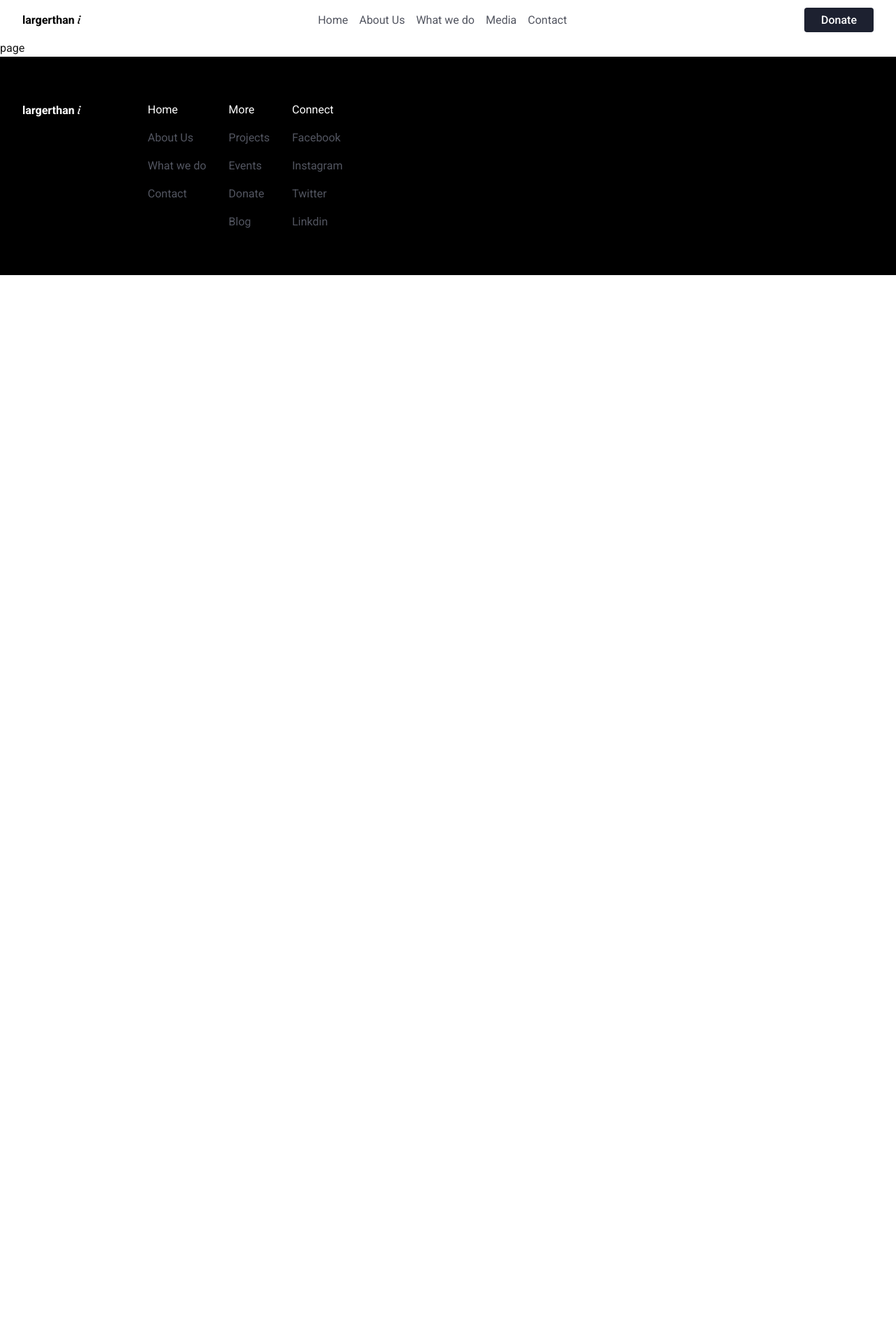
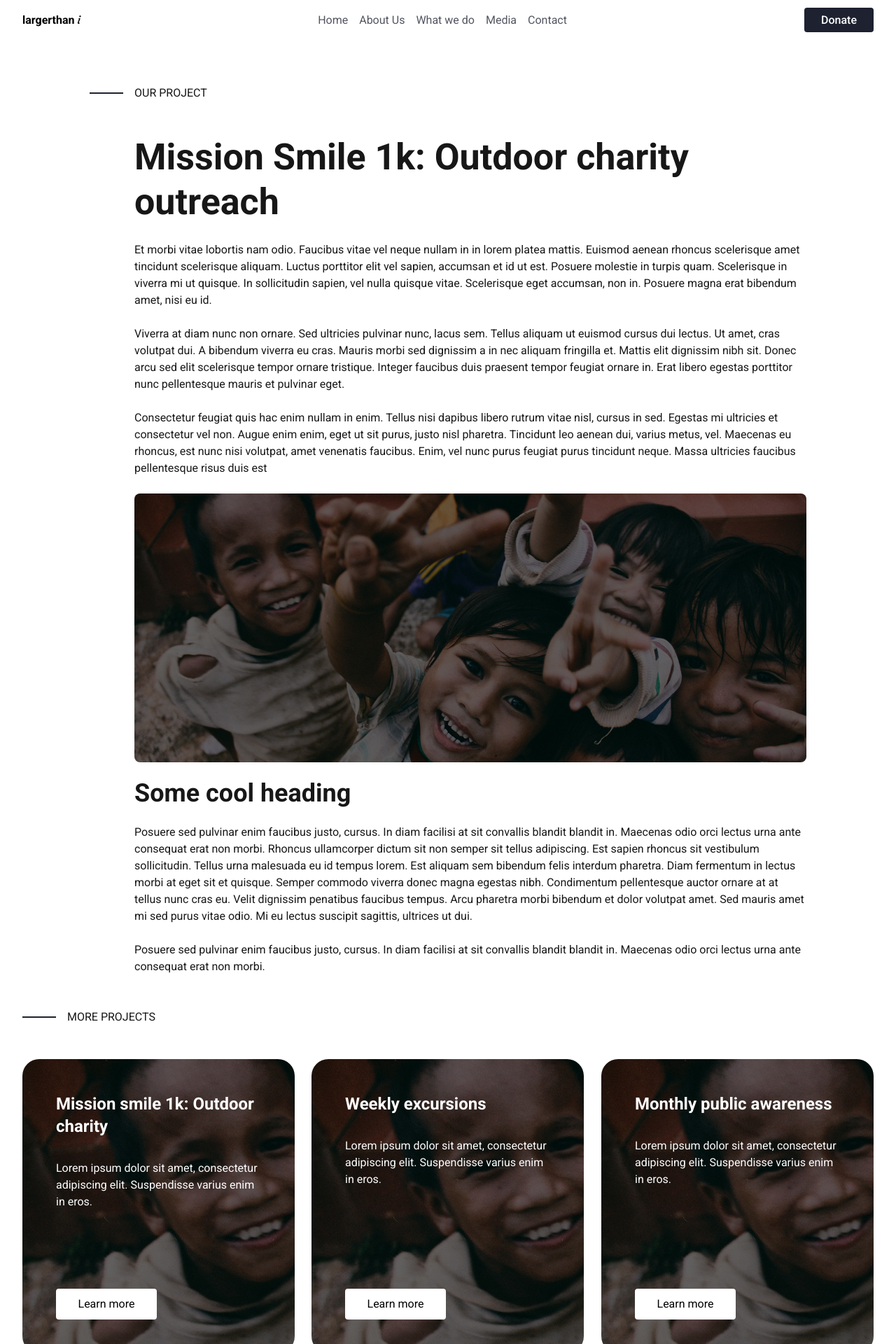
Before and after one commit to stpholise/orphanage, a Next.js app: page /projects/1 in a window 1280 px wide. Shown: the top 1920 px of the page at 70% size. Before the commit the page ends 800 px from the top, so only its background shows below. Built offline with nearby package versions, Linux system fonts and the light colour scheme.

Commit message:
add summary tab to donation page add product dynamic page

```diff
--- a/app/_components/cards/TeamMemberCard.tsx
+++ b/app/_components/cards/TeamMemberCard.tsx
@@ -19,7 +19,7 @@ const TeamMemberCard = ({
   linkedin,
 }: TeamMemberProp) => {
   return (
-    <div className="lg:w-72 text-center flex flex-col gap-3">
+    <div className="xl:w-72 lg:w-66 xl:border-0 lg:border-4 text-center flex flex-col gap-3">
       <Image
         src={imageUrl || "/teamMembers/loe.jpg"}
         alt="team member image "
@@ -55,7 +55,7 @@ const TeamMemberCard = ({
         <div className="">
           <Link href={linkedin || "linkedin.com"}>
             <Image
-              src="/icons/facebook.svg"
+              src="/Icons/facebook.svg"
               alt="facebook icon"
               width="100"
               height="100"
--- /dev/null
+++ b/app/_components/features/SummaryTabs.tsx
@@ -0,0 +1,67 @@
+"use client";
+import { TemplateContext } from "next/dist/shared/lib/app-router-context.shared-runtime";
+import { useState, useEffect } from "react";
+import clsx from "clsx";
+
+interface TabItem {
+  value: string;
+  label: string;
+}
+
+const tabData = {
+  overview: [
+    "Lorem ipsum dolor sit amet, consectetur adipiscing elit. Suspendisse varius enim in eros elementum tristique.",
+    "Aenean faucibus nibh et justo cursus id rutrum lorem imperdiet.",
+  ],
+  impact: [
+    "Impact content goes here. Duis cursus, mi quis viverra ornare, eros dolor interdum nulla.",
+    "Nunc ut sem vitae risus tristique posuere.",
+  ],
+  aim: [
+    "What you get content here. Ut commodo diam libero vitae erat.",
+    "Suspendisse varius enim in eros elementum tristique.",
+  ],
+};
+
+const SummaryTabs = () => {
+  const [currentTab, setCurrentTab] = useState<string>("overview");
+  const [tabBody, setTabBody] = useState<string[]>(tabData.overview);
+
+  const tabs: TabItem[] = [
+    { value: "overview", label: "Overview" },
+    { value: "impact", label: "Impact" },
+    { value: "aim", label: "What you get" },
+  ];
+
+  useEffect(() => {
+    setTabBody(tabData[currentTab as keyof typeof tabData] || tabData.overview);
+  }, [currentTab]);
+
+  return (
+    <div className="max-w-[480px]">
+      <div className="headers flex gap-4  border-b-2 border-gray-100 w-fit">
+        {tabs.map((tab) => (
+          <button
+            key={tab.value}
+            onClick={() => setCurrentTab(tab.value)}
+            className={clsx(
+              " px-4 py-2  font-medium",
+              currentTab === tab.value
+                ? "border-b-2 border-[#F2C94C] "
+                : "border-b-2 border-transparent"
+            )}
+          >
+            {tab.label}
+          </button>
+        ))}
+      </div>
+      <div className="body py-6">
+        {tabBody.map((text, index) => (
+          <p key={index} className="py-2">{text} </p>
+        ))}
+      </div>
+    </div>
+  );
+};
+
+export default SummaryTabs;
--- a/app/_components/helpers/ProjectsWrapper.tsx
+++ b/app/_components/helpers/ProjectsWrapper.tsx
@@ -26,7 +26,7 @@ const ourProjects: Project[] = [
 const ProjectsWrapper = () => {
   return (
     <div className="">
-      <div className="container mx-auto flex flex-col md:flex-row gap-6">
+      <div className=" flex flex-col md:flex-row gap-6">
         {ourProjects.map((item, index) => (
           <ProjectCard
             key={index}
--- /dev/null
+++ b/app/_components/helpers/Volunteer.tsx
@@ -0,0 +1,23 @@
+const Volunteer = () => {
+  return (
+    <div className="flex w-full lg:gap-16 items-center justify-center bg-[url('/Images/BG-Image.jpg')] bg-cover h-72 py-9 md:h-96 rounded-lg ">
+      <div
+        className={`flex flex-col px-4 items-center justify-center w-full md:w-[760px] md:px-4  gap-9 `}
+      >
+        <h3 className="font-bold text-2xl md:text-4xl lg:text-5xl text-white ">
+          You can contribute to provide a place for children with special needs!
+        </h3>
+        <div className=" flex flex-col md:flex-row items-center justify-center gap-4">
+          <button className="bg-[#F2C94C] w-44 md:w-52 h-12 rounded-sm">
+            Join as a volunteer
+          </button>
+          <button className="bg-white  text-black w-28 md:w-36 h-12 rounded-sm">
+            Donate
+          </button>
+        </div>
+      </div>
+    </div>
+  );
+};
+
+export default Volunteer;
--- a/app/_components/layouts/Footer.tsx
+++ b/app/_components/layouts/Footer.tsx
@@ -47,7 +47,7 @@ const Footer = () => {
             <span className={`${courgette.className}`}>i</span>
           </p>
         </div>
-        <div className="flex flex-wrap sm:flex-row gap-8 ">
+        <div className="flex flex-wrap sm:flex-row gap-8 lg:gap-24 ">
           <div className={`flex flex-col gap-4 text-[#525560]`}>
             {navItems.map((item, index) => (
               <Link
--- a/app/_components/utils/TeamMembersWrapper.tsx
+++ b/app/_components/utils/TeamMembersWrapper.tsx
@@ -89,14 +89,14 @@ const teamMembersArr: TeamMemberProp[] = [
 const TeamMembersWrapper = ({}) => {
   return (
     <div className="container  mx-auto lg:p-8 md:p-6 p-4 my-8 py-8">
-      <div className="mx-auto lg:w-[512px] flex flex-col gap-3 text-center items-center justify-center">
+      <div className="mx-auto lg:w-[512px] flex flex-col gap-3 text-center items-center justify-center lg:mb-8">
         <h3 className="lg:text-3xl font-bold">Meet our team</h3>
         <p>
           Lorem ipsum dolor sit amet, consectetur adipiscing elit. Suspendisse
           varius enim in eros elementum tristique.
         </p>
       </div>
-      <div className="grid lg:grid-cols-4 gap-5 my-t py-t">
+      <div className="grid xl:grid-cols-4 lg:grid-cols-3 gap-5 my-t py-t">
         {teamMembersArr.map((member) => (
           <TeamMemberCard
             key={member.id}
--- a/app/_hooks/useAOS.ts
+++ b/app/_hooks/useAOS.ts
@@ -1,3 +1,4 @@
+"use client";
 import { useEffect } from "react";
 import AOS from "aos";
 import "aos/dist/aos.css"; // AOS styles
--- a/app/donation/page.tsx
+++ b/app/donation/page.tsx
@@ -1,10 +1,13 @@
+"use client";
 import SectionHeading from "../_components/helpers/SectionHeading";
-import Image from 'next/image'
+import Image from "next/image";
+import Volunteer from "../_components/helpers/Volunteer";
+import SummaryTabs from "../_components/features/SummaryTabs";
 
 const page = () => {
   return (
     <div>
-      <section className="">
+      <section className=" lg:py-16">
         <div className="container mx-auto lg:px-8 md:px-6 px-4  flex justify-between">
           <SectionHeading
             title="Donate"
@@ -14,7 +17,7 @@ const page = () => {
           />
           <div className="flex flex-col gap-2 w-full xl:w-[464px] rounded-2xl">
             <Image
-                      src="/images/BG-Image.jpg"
+              src="/Images/BG-Image.jpg"
               alt="background hero"
               height="100"
               width="100"
@@ -23,6 +26,45 @@ const page = () => {
           </div>
         </div>
       </section>
+      <section className="flex justify-between gap-12 container mx-auto px-4 md:px-6 lg:px-8 lg:py-16">
+        <div className="w-1/2 flex flex-col gap-8">
+          <h2 className="font-bold text-5xl">
+            How you can contribute to caring for our kids
+          </h2>
+          <p>
+            Lorem ipsum dolor sit amet, consectetur adipiscing elit. Suspendisse
+            varius enim in eros elementum tristique. Duis cursus, mi quis
+            viverra ornare, eros dolor interdum nulla, ut commodo diam libero
+            vitae erat. Aenean faucibus nibh et justo cursus id rutrum lorem
+            imperdiet. Nunc ut sem vitae risus tristique posuere.
+          </p>
+        </div>
+        <div className="">
+          <SummaryTabs />
+        </div>
+      </section>
+      <div className="container mx-auto px-4 md:px-6 lg:px-8">
+        <div className="border bordder-gray-50 height-0 "></div>
+      </div>
+      <section className="flex justify-stretch lg:gap-14 container mx-auto px-4 md:px-6 lg:px-8 lg:py-16">
+        <h2 className="max-w-96 lg:w-80 font-bold text-5xl">
+          How we use your donation
+        </h2>
+        <p className="max-w-96">
+          Lorem ipsum dolor sit amet, consectetur adipiscing elit. Suspendisse
+          varius enim in eros elementum tristique. Duis cursus, mi quis viverra
+          ornare, eros dolor interdum nulla, ut commodo diam libero vitae erat.
+          Nunc ut sem vitae risus tristique posuere.
+        </p>
+        <p className="max-w-96">
+          Aenean faucibus nibh et justo cursus id rutrum lorem imperdiet. Nunc
+          ut sem vitae risus tristique posuere. Aenean faucibus nibh et justo
+          cursus id rutrum lorem imperdiet.
+        </p>
+      </section>
+      <div className="container mx-auto lg:py-16 lg:px-8 md:px-6 px-4">
+        <Volunteer />
+      </div>
     </div>
   );
 };
--- a/app/projects/[id]/page.tsx
+++ b/app/projects/[id]/page.tsx
@@ -1,5 +1,75 @@
+"use client";
+import Volunteer from "@/app/_components/helpers/Volunteer";
+import ProjectsWrapper from "@/app/_components/helpers/ProjectsWrapper";
+import SectionTitle from "@/app/_components/ui/SectionTitle";
 const page = () => {
-  return <div>page</div>;
+  return (
+    <div className="lg:py-16">
+
+      <section className="container mx-auto xl:px-32 lg:px-28 md:px-16 px-8  ">
+        <SectionTitle title="Our project" />
+        <div className="lg:ml-16 flex flex-col gap-4 md:gap-6  lg:py-12 ">
+          <h1 className="lg:text-[52px] font-bold leading-16">Mission Smile 1k: Outdoor charity outreach</h1>
+          <div className=" flex flex-col gap-4  md:gap-6">
+            <p className="">
+              Et morbi vitae lobortis nam odio. Faucibus vitae vel neque nullam
+              in in lorem platea mattis. Euismod aenean rhoncus scelerisque amet
+              tincidunt scelerisque aliquam. Luctus porttitor elit vel sapien,
+              accumsan et id ut est. Posuere molestie in turpis quam.
+              Scelerisque in viverra mi ut quisque. In sollicitudin sapien, vel
+              nulla quisque vitae. Scelerisque eget accumsan, non in. Posuere
+              magna erat bibendum amet, nisi eu id.
+            </p>
+            <p className="">
+              Viverra at diam nunc non ornare. Sed ultricies pulvinar nunc,
+              lacus sem. Tellus aliquam ut euismod cursus dui lectus. Ut amet,
+              cras volutpat dui. A bibendum viverra eu cras. Mauris morbi sed
+              dignissim a in nec aliquam fringilla et. Mattis elit dignissim
+              nibh sit. Donec arcu sed elit scelerisque tempor ornare tristique.
+              Integer faucibus duis praesent tempor feugiat ornare in. Erat
+              libero egestas porttitor nunc pellentesque mauris et pulvinar
+              eget.
+            </p>
+            <p className="">
+              Consectetur feugiat quis hac enim nullam in enim. Tellus nisi
+              dapibus libero rutrum vitae nisl, cursus in sed. Egestas mi
+              ultricies et consectetur vel non. Augue enim enim, eget ut sit
+              purus, justo nisl pharetra. Tincidunt leo aenean dui, varius
+              metus, vel. Maecenas eu rhoncus, est nunc nisi volutpat, amet
+              venenatis faucibus. Enim, vel nunc purus feugiat purus tincidunt
+              neque. Massa ultricies faucibus pellentesque risus duis est
+            </p>
+          </div>
+          <div className="flex w-full lg:gap-16 items-center justify-center bg-[url('/Images/BG-Image.jpg')] bg-cover h-72 py-9 md:h-96 rounded-lg "></div>
+          <h2 className="lg:text-4xl font-bold ">Some cool heading</h2>
+          <p className="">
+            Posuere sed pulvinar enim faucibus justo, cursus. In diam facilisi
+            at sit convallis blandit blandit in. Maecenas odio orci lectus urna
+            ante consequat erat non morbi. Rhoncus ullamcorper dictum sit non
+            semper sit tellus adipiscing. Est sapien rhoncus sit vestibulum
+            sollicitudin. Tellus urna malesuada eu id tempus lorem. Est aliquam
+            sem bibendum felis interdum pharetra. Diam fermentum in lectus morbi
+            at eget sit et quisque. Semper commodo viverra donec magna egestas
+            nibh. Condimentum pellentesque auctor ornare at at tellus nunc cras
+            eu. Velit dignissim penatibus faucibus tempus. Arcu pharetra morbi
+            bibendum et dolor volutpat amet. Sed mauris amet mi sed purus vitae
+            odio. Mi eu lectus suscipit sagittis, ultrices ut dui.
+          </p>
+
+          <p className="">
+            Posuere sed pulvinar enim faucibus justo, cursus. In diam facilisi
+            at sit convallis blandit blandit in. Maecenas odio orci lectus urna
+            ante consequat erat non morbi.
+          </p>
+        </div>
+      </section>
+      <section className="container mx-auto lg:px-8 md:px-6 px-4 flex flex-col lg:gap-12">
+        <SectionTitle title="More projects" />
+        <ProjectsWrapper />
+        <Volunteer />
+      </section>
+    </div>
+  );
 };
 
 export default page;
--- a/app/services/page.tsx
+++ b/app/services/page.tsx
@@ -66,7 +66,7 @@ const page = () => {
         />
         <div className="flex flex-col gap-2 w-full xl:w-[464px] rounded-2xl">
           <Image
-            src="/images/BG-Image.jpg"
+            src="/Images/BG-Image.jpg"
             alt="background hero"
             height="100"
             width="100"
```
Also changed, not shown: app/_components/helpers/Assistance.tsx (+3 -19 lines). Lines whose indentation alone changed are shown as unchanged.
